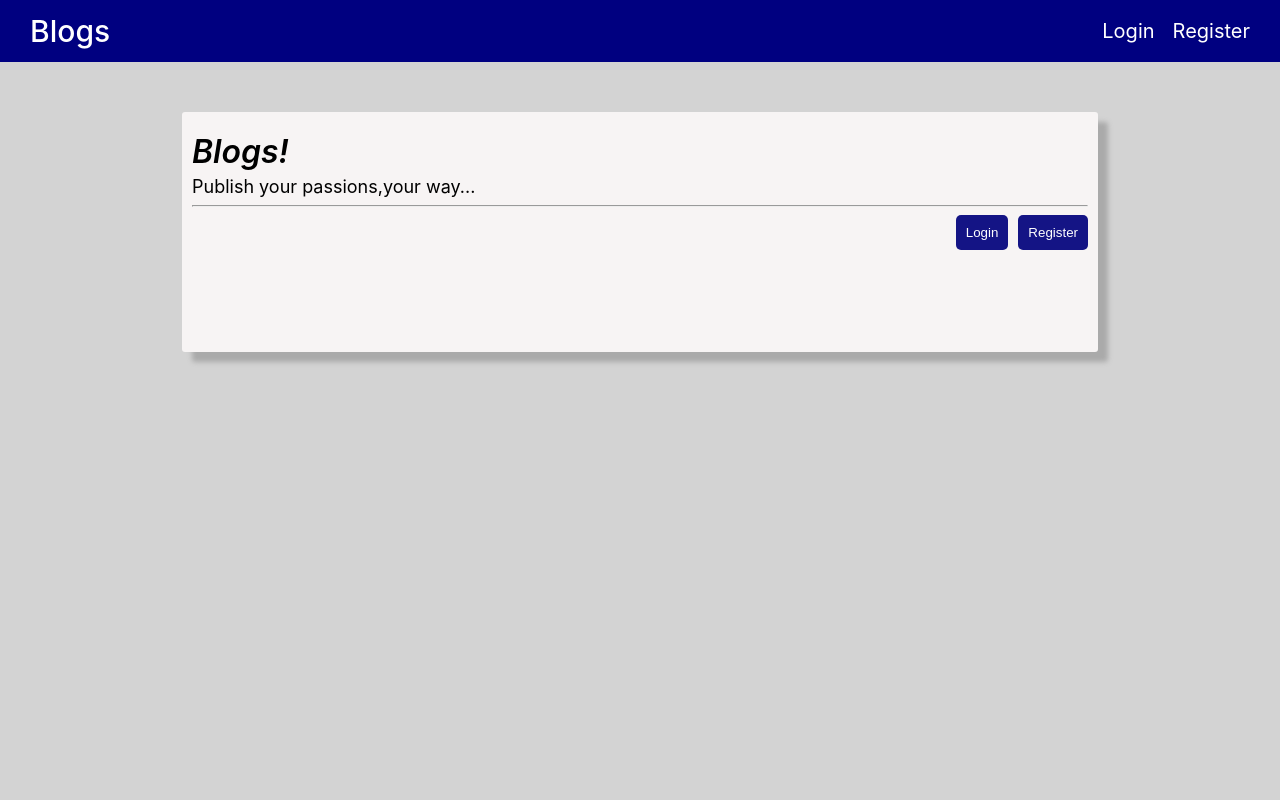
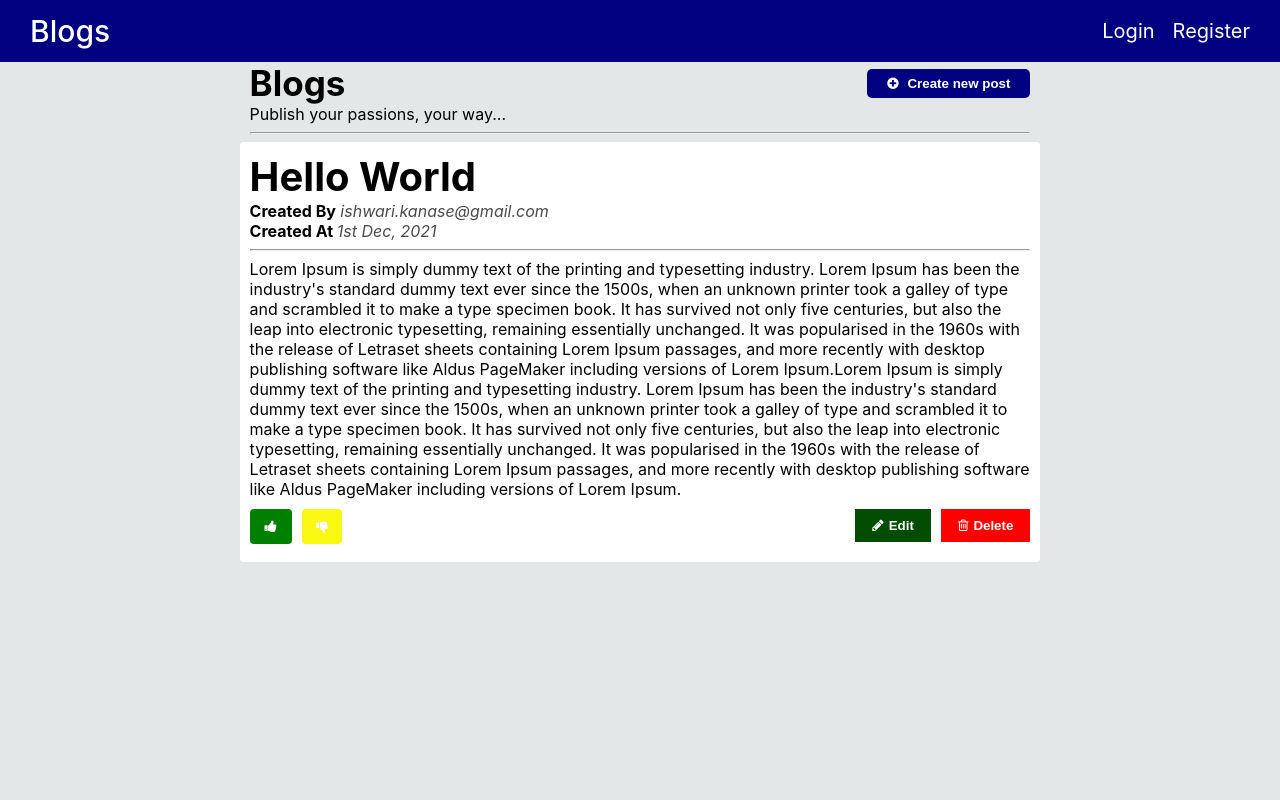
Before and after one commit to codadhyay-2025/trusha-rutuja-anamika-blogs-app, a React (Create React App) app: page / in a window 1280 px wide. Shown: the top 800 px of the page. Built offline with nearby package versions, Linux system fonts and the light colour scheme.

Commit message:
completed the blogs and createnewpost screens

```diff
--- a/public/index.html
+++ b/public/index.html
@@ -3,6 +3,7 @@
   <head>
     <meta charset="utf-8" />
     <link rel="icon" href="%PUBLIC_URL%/favicon.ico" />
+    <link rel="stylesheet" href="https://cdnjs.cloudflare.com/ajax/libs/font-awesome/4.7.0/css/font-awesome.min.css">
     <meta name="viewport" content="width=device-width, initial-scale=1" />
     <meta name="theme-color" content="#000000" />
     <meta
--- a/src/App.js
+++ b/src/App.js
@@ -1,15 +1,19 @@
 import logo from './logo.svg';
 import './App.css';
-import Dashboard from './Components/Dashboard/Dashboard';
+// import Dashboard from './Components/Dashboard/Dashboard';
 import Header from './Components/Dashboard/Header/Header';
-import Register from './Component/Register/Register';
-
+// import Register from './Component/Register/Register';
+// import Blogs from './Components/Blogs/Blogs';
+import Blogs from './Components/Dashboard/Blogs/Blogs';
+import CreateNewPost from './Components/CreateNewPost/CreateNewPost';
 function App() {
   return (
     <div>
       <Header />
-      <Dashboard />
-      <Register/>
+      {/* <Dashboard /> */}
+      {/* <Register/> */}
+      <Blogs/>
+      {/* <CreateNewPost/> */}
     </div>
 
   );
--- /dev/null
+++ b/src/Components/CreateNewPost/CreateNewPost.css
@@ -0,0 +1,43 @@
+.mainSectionOfCreateNewPost{
+    height: 100vh;
+    margin: 0px;
+}
+.cardOfCreateNewPost{
+    margin-top: 10px;
+    width: 61%;
+    margin: auto;
+    height: 45vh;
+    background-color: #ffffff;
+    border-radius: 4px;
+    padding: 15px;
+
+}
+.titleOfCreateNewPost{
+    font-size: 33px;
+    font-weight: 600;
+    width: 100%;
+    margin-bottom: 15px;
+    border-bottom: 1px solid gray;
+    border-top: none;
+    border-left: none;
+    border-right: none;
+    padding-bottom: 10px;
+}
+.textareaField{
+    width: 100%;
+    height: 30vh;
+}
+.btnOfCreateNewPost{
+    padding: 8px 15px;
+    border-radius: 4px;
+    background-color: navy;
+    color: white;
+    font-weight: bold;
+
+}
+.btnSection{
+    margin-top: 8px;
+    display: flex;
+    justify-content: end;
+    gap:10px;
+}
--- /dev/null
+++ b/src/Components/CreateNewPost/CreateNewPost.js
@@ -0,0 +1,22 @@
+import "./CreateNewPost.css"
+function CreateNewPost(){
+    return (
+        <div className="mainSectionOfCreateNewPost">
+            <div className="cardOfCreateNewPost">
+                    <div>
+                        <input type="text" placeholder="Title" className="titleOfCreateNewPost"/>
+                    </div>
+                    <div>
+                        <textarea className="textareaField" placeholder="Description" rows={20}>Description</textarea>
+                    </div>
+                    <div className="btnSection">
+                        <div><button className="btnOfCreateNewPost">Cancel</button></div>
+                        <div><button className="btnOfCreateNewPost">Save</button></div>
+
+                    </div>
+            </div>
+        </div>
+    )
+
+}
+export default CreateNewPost;
--- /dev/null
+++ b/src/Components/Dashboard/Blogs/Blogs.css
@@ -0,0 +1,86 @@
+.mainSectionOfBlogsPage{
+    height: 100vh;
+    margin: 0px;
+}
+.headSectionOfNewPost{
+
+    width: 61%;
+    margin: auto;
+}
+.btnAndTitleSection{
+    display: flex;
+    justify-content: space-between;
+    align-items: center;
+
+}
+.headTitleOfNewPost{
+    font-size: 35px;
+    font-weight: bold;
+}
+.createNewPostBtn{
+    padding: 7px 20px;
+    color: navy;
+    background-color: navy;
+    color:white;
+    border-radius: 5px;
+    border: none;
+    font-weight: 600;
+}
+
+.blogCard{
+     width: 61%;
+    margin: auto;
+    height: 50vh;
+    background-color: #ffffff;
+    border-radius: 4px;
+    padding: 10px;
+}
+.titleOfBlogsPage{
+    font-size: 40px;
+    font-weight: bold;
+}
+em{
+    color:rgb(74, 74, 74)
+}
+.likeAndDislikeBtn{
+    display: flex;
+    gap:10px;
+}
+.btnSectionOfBlog{
+    display: flex;
+    justify-content: space-between;
+    margin-top: 10px;
+}
+.thumbsUpIcon{
+padding: 10px 15px;
+border-radius: 4px;
+background-color: green;
+color: white;
+border: none;
+}
+.thumbsDownIcon{
+padding: 10px 14px;
+border-radius: 4px;
+background-color: rgb(248, 248, 19);
+border: none;
+color: white;
+
+}
+.editBtn{
+    padding: 9px 17px;
+    border: none;
+color: white;
+font-weight: 600;
+background-color: rgb(2, 77, 2);
+}
+.deleteBtn{
+padding: 9px 17px;
+    border: none;
+color: white;
+font-weight: 600;
+background-color: red;
+
+}
+.writingIcon{
+    margin-right: 5px;
+}
--- /dev/null
+++ b/src/Components/Dashboard/Blogs/Blogs.js
@@ -0,0 +1,48 @@
+import "./Blogs.css"
+function Blogs() {
+    return (
+        <div className="mainSectionOfBlogsPage">
+            <div className='headSectionOfNewPost'>
+                <div className='btnAndTitleSection'>
+                    <div className='headTitleOfNewPost'>Blogs</div>
+                    <div>
+                        <button className='createNewPostBtn'>
+                            <i className="fa fa-plus-circle writingIcon" aria-hidden="true"></i> Create new post
+                        </button>
+                    </div>
+                </div>
+                <div className='subTitleSectionOfNewPost'>
+                    Publish your passions, your way...
+                    <hr />
+                </div>
+            </div>
+            <div className="blogCard">
+                <div className="titleOfBlogsPage">Hello World</div>
+                <div><strong>Created By</strong><em> ishwari.kanase@gmail.com</em></div>
+                <div><strong>Created At </strong><em>1st Dec, 2021</em></div>
+                <hr />
+                <div>
+                    Lorem Ipsum is simply dummy text of the printing and typesetting industry. Lorem Ipsum has been the industry's standard dummy text ever since the 1500s, when an
+                    unknown printer took a galley of type and scrambled it to make a type specimen book. It has survived not only five centuries, but also the leap into electronic typesetting, remaining essentially unchanged. It was popularised in the 1960s with the release of Letraset sheets containing Lorem Ipsum passages, and more recently
+                    with desktop publishing software like Aldus PageMaker including versions of Lorem Ipsum.Lorem Ipsum is simply dummy text of the printing and typesetting
+                    industry. Lorem Ipsum has been the industry's standard dummy text ever since the 1500s, when an unknown printer took a galley of type and scrambled it to make a
+                    type specimen book. It has survived not only five centuries, but also the leap into electronic typesetting, remaining essentially unchanged. It was popularised in the
+                    1960s with the release of Letraset sheets containing Lorem Ipsum passages, and more recently with desktop publishing software like Aldus PageMaker including
+                    versions of Lorem Ipsum.
+                </div>
+                <div className="btnSectionOfBlog">
+                    <div className="likeAndDislikeBtn">
+                        <div><button className="thumbsUpIcon"><i class="fa fa-thumbs-up " aria-hidden="true"></i></button></div>
+                        <div><button className="thumbsDownIcon"><i class="fa fa-thumbs-down " aria-hidden="true"></i></button></div>
+                    </div>
+                    <div className="likeAndDislikeBtn">
+                        <div><button className="editBtn"><i class="fa fa-pencil writingIcon" aria-hidden="true"></i>Edit</button></div>
+                        <div><button className="deleteBtn"><i class="fa fa-trash-o writingIcon" aria-hidden="true"></i>Delete</button></div>
+
+                    </div>
+                </div>
+            </div>
+        </div>
+    )
+}
+export default Blogs;
```
